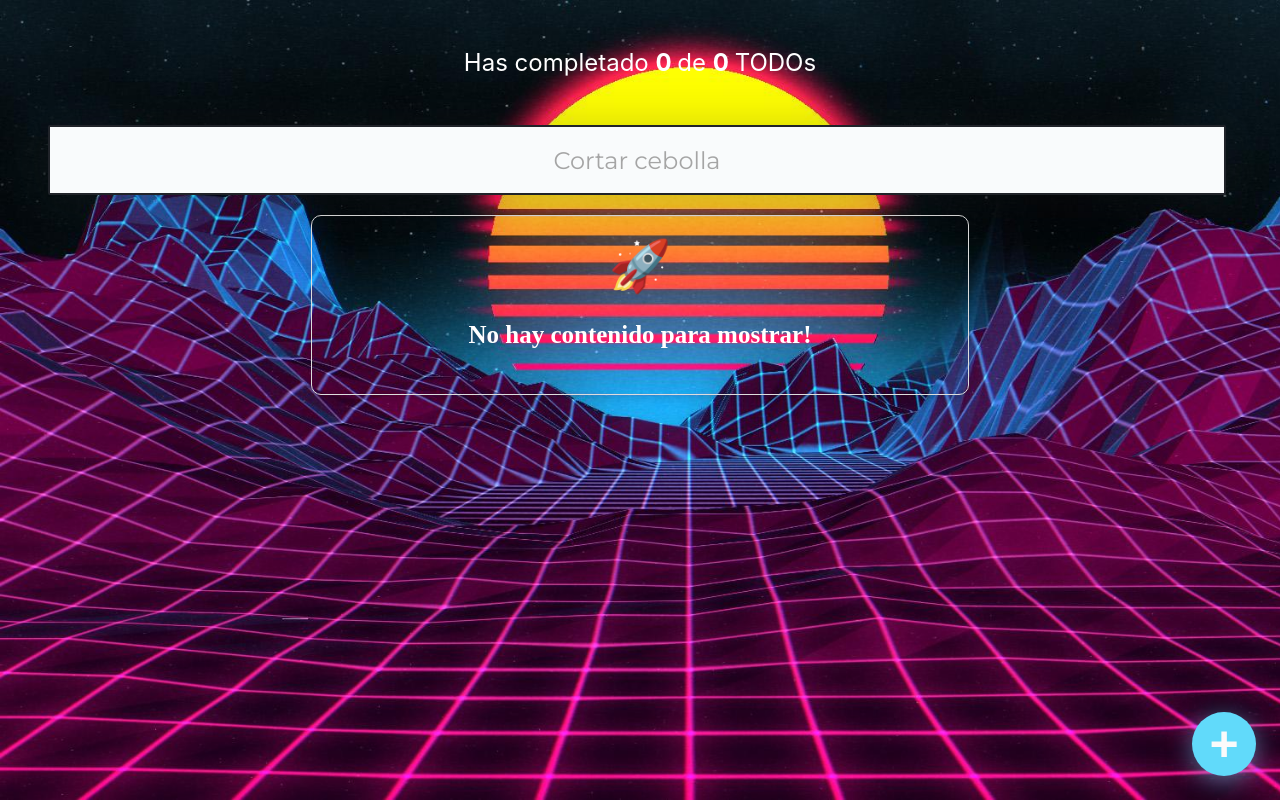
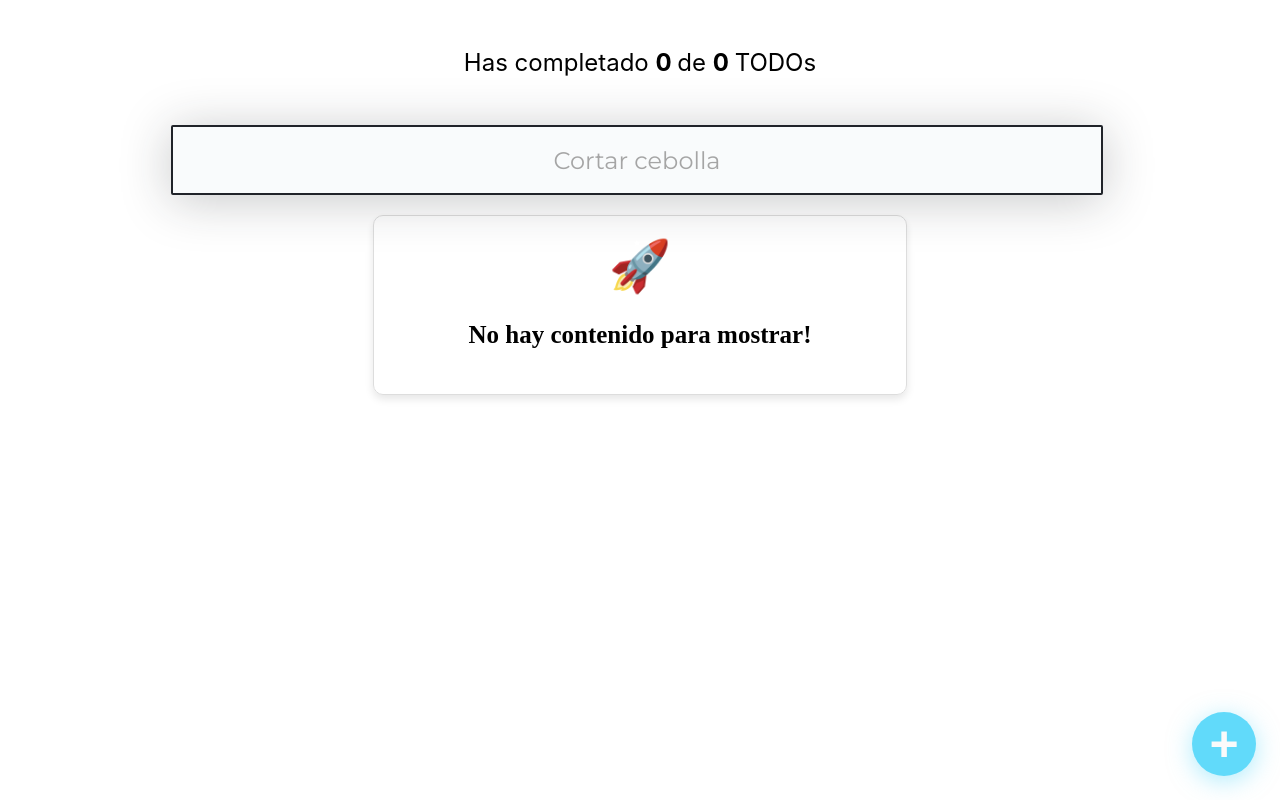
Before and after one commit to VillarrealAlex/curso-react, a React (Create React App) app: page / in a window 1280 px wide. Built offline with nearby package versions, Linux system fonts and the light colour scheme.

Commit message:
modificacion de estilos

```diff
--- a/src/components/App/AppUI.js
+++ b/src/components/App/AppUI.js
@@ -27,6 +27,9 @@ function APPUI() {
 
   return (
     <>
+      <div id='contenido-principal'>
+        <div id='contenido'>
+
           <TodoCounter />
           <TodoSearch />
 
@@ -55,6 +58,8 @@ function APPUI() {
               <TodoForm />
             </Modal>
           )}
+        </div>
+      </div>
 
     </>
   );
--- a/src/index.css
+++ b/src/index.css
@@ -5,10 +5,10 @@ body {
     sans-serif;
   -webkit-font-smoothing: antialiased;
   -moz-osx-font-smoothing: grayscale;
-  background-image: url('/src/assets/img/wallpaper-engine.jpg');
+  /* background-image: url('/src/assets/img/wallpaper-engine.jpg'); */
   background-repeat: no-repeat;
   background-size: cover;
-  color: #FFFFFF;
+  /* color: #FFFFFF; */
   background-attachment: fixed;
 
 }
@@ -23,3 +23,12 @@ code {
   position: relative;
   min-height: 100vh
 }
+
+#contenido-principal {
+  display: flex;
+  justify-content: center;
+}
+
+#contenido {
+  width: 80%;
+}
```
Lines whose indentation alone changed are shown as unchanged.
